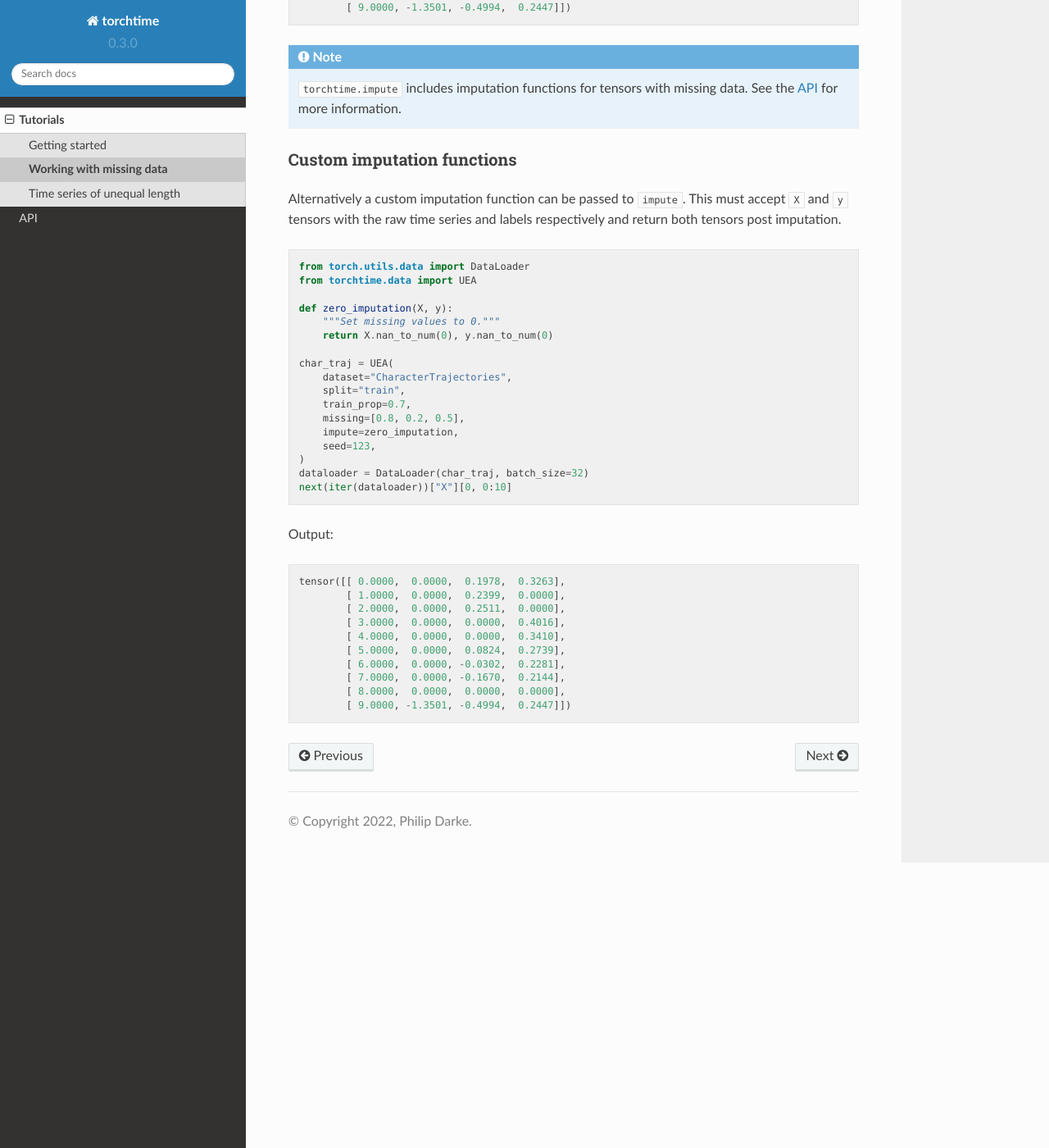
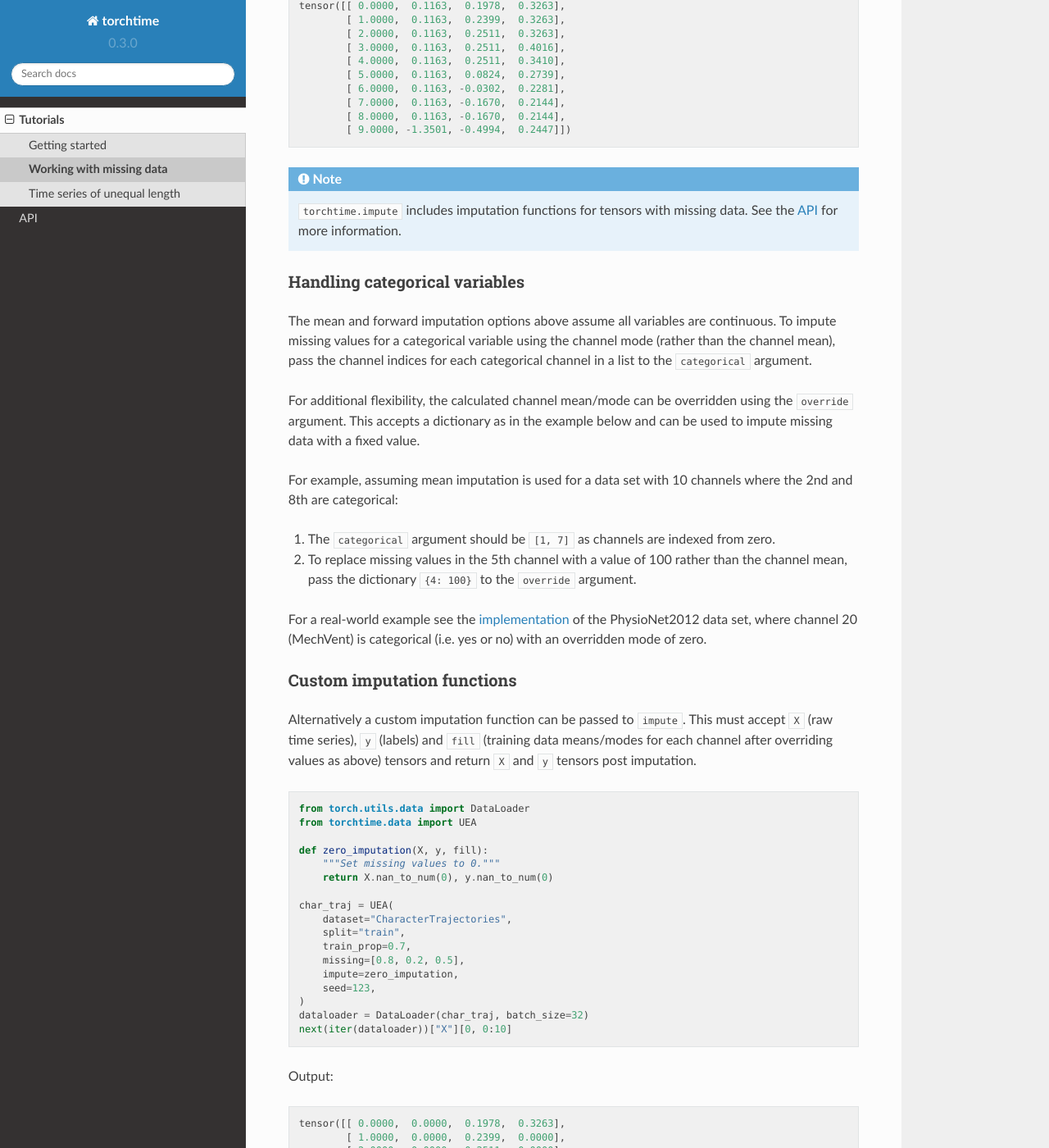
Before and after one commit to philipdarke/torchtime, a Sphinx documentation site: the page built from docs/source/tutorials/missing_data.md, in a window 1280 px wide and 1400 px high, scrolled down 5712 px. Shown: the whole window at 82% size. Built offline with Sphinx 7.4.7 and the Read the Docs theme 2.0.0, drawn with Linux system fonts in a browser that asks for light colours; some of the changed text lies outside the part shown.

````diff
--- a/docs/source/conf.py
+++ b/docs/source/conf.py
@@ -14,6 +14,7 @@ extensions = [
     "sphinx.ext.autodoc",
     "sphinx_autodoc_typehints",
     "sphinx.ext.viewcode",
+    "sphinx.ext.doctest",
 ]
 exclude_patterns = ["_build"]
 
--- a/docs/source/tutorials/missing_data.md
+++ b/docs/source/tutorials/missing_data.md
@@ -57,7 +57,7 @@ char_traj = UEA(
     dataset="CharacterTrajectories",
     split="train",
     train_prop=0.7,
-    missing=[0.8, 0.2, 0.5],  # 80/20/50% missing respectively
+    missing=[0.8, 0.2, 0.5],  # 80/20/50% proportion missing assumption for each channel
     seed=123,
 )
 dataloader = DataLoader(char_traj, batch_size=32)
@@ -83,7 +83,7 @@ Note that each time point has a varying number of observations.
 
 ## Missing data masks
 
-In some applications, the presence (or absence) of data can itself be informative. For example, a doctor may be more likely to order a particular diagnostic test if they believe the patient has a medical condition. Missing data/observational masks can be used to inform models of missing data. These are appended by setting `mask` to `True`.
+In some applications, the absence/presence of data can itself be informative. For example, a doctor may be more likely to order a particular diagnostic test if they believe the patient has a medical condition. Missing data/observational masks can be used to inform models of missing data. These are appended by setting the `mask` argument to `True`.
 
 ```python
 from torch.utils.data import DataLoader
@@ -194,13 +194,18 @@ tensor([[    nan,  0.1978,  0.3263,  0.0000,  1.0000,  1.0000,  0.0000,  0.0000,
 
 Note the initial time channel is not returned but the missing data and time delta channels are appended to the data.
 
+```{eval-rst}
+.. note::
+   The channel order is always *time stamp* (if specified), *time series*, *missing data mask* (if specified) and *time delta* (if specified). The time stamp is one channel, and the time series, missing data mask and time delta each have the same number of channels as the time series.
+```
+
 ## Imputing missing data
 
 Missing data can be imputed using the `impute` argument. `torchtime` currently supports mean and forward imputation as well as custom imputation functions.
 
 ```{eval-rst}
-.. note::
-   Imputation has no impact on the missing data mask or time delta channels!
+.. warning::
+   By design, imputation has no impact on the missing data mask or time delta channels!
 ```
 
 ### Mean imputation
@@ -280,15 +285,29 @@ tensor([[ 0.0000,  0.1163,  0.1978,  0.3263],
    ``torchtime.impute`` includes imputation functions for tensors with missing data. See the `API <../api/impute.html>`_ for more information.
 ```
 
+### Handling categorical variables
+
+The mean and forward imputation options above assume all variables are continuous. To impute missing values for a categorical variable using the channel mode (rather than the channel mean), pass the channel indices for each categorical channel in a list to the `categorical` argument.
+
+For additional flexibility, the calculated channel mean/mode can be overridden using the `override` argument. This accepts a dictionary as in the example below and can be used to impute missing data with a fixed value.
+
+For example, assuming mean imputation is used for a data set with 10 channels where the 2nd and 8th are categorical:
+
+1. The `categorical` argument should be `[1, 7]` as channels are indexed from zero.
+
+2. To replace missing values in the 5th channel with a value of 100 rather than the channel mean, pass the dictionary `{4: 100}` to the `override` argument.
+
+For a real-world example see the [implementation](https://philipdarke.com/torchtime/_modules/torchtime/data.html#PhysioNet2012) of the PhysioNet2012 data set, where channel 20 (MechVent) is categorical (i.e. yes or no) with an overridden mode of zero.
+
 ### Custom imputation functions
 
-Alternatively a custom imputation function can be passed to ``impute``. This must accept ``X`` and ``y`` tensors with the raw time series and labels respectively and return both tensors post imputation.
+Alternatively a custom imputation function can be passed to `impute`. This must accept `X` (raw time series), `y` (labels) and `fill` (training data means/modes for each channel after overriding values as above) tensors and return `X` and `y` tensors post imputation.
 
 ```python
 from torch.utils.data import DataLoader
 from torchtime.data import UEA
 
-def zero_imputation(X, y):
+def zero_imputation(X, y, fill):
     """Set missing values to 0."""
     return X.nan_to_num(0), y.nan_to_num(0)
 
--- a/pyproject.toml
+++ b/pyproject.toml
@@ -1,7 +1,7 @@
 [tool.poetry]
 name = "torchtime"
 version = "0.3.0"
-description = "Time series data sets for PyTorch"
+description = "Benchmark time series data sets for PyTorch"
 authors = ["Philip Darke <hello@philipdarke.com>"]
 license = "MIT"
 readme = "README.md"
````
Also changed, not shown: other parts of docs/source/tutorials/missing_data.md (+2 -2 lines), CHANGELOG.md (+10 -0 lines), README.md (+7 -3 lines), docs/source/api/collate.md (+1 -1 lines), docs/source/tutorials/getting_started.md (+44 -44 lines), docs/source/tutorials/unequal_length.md (+5 -5 lines), 2 other files.
